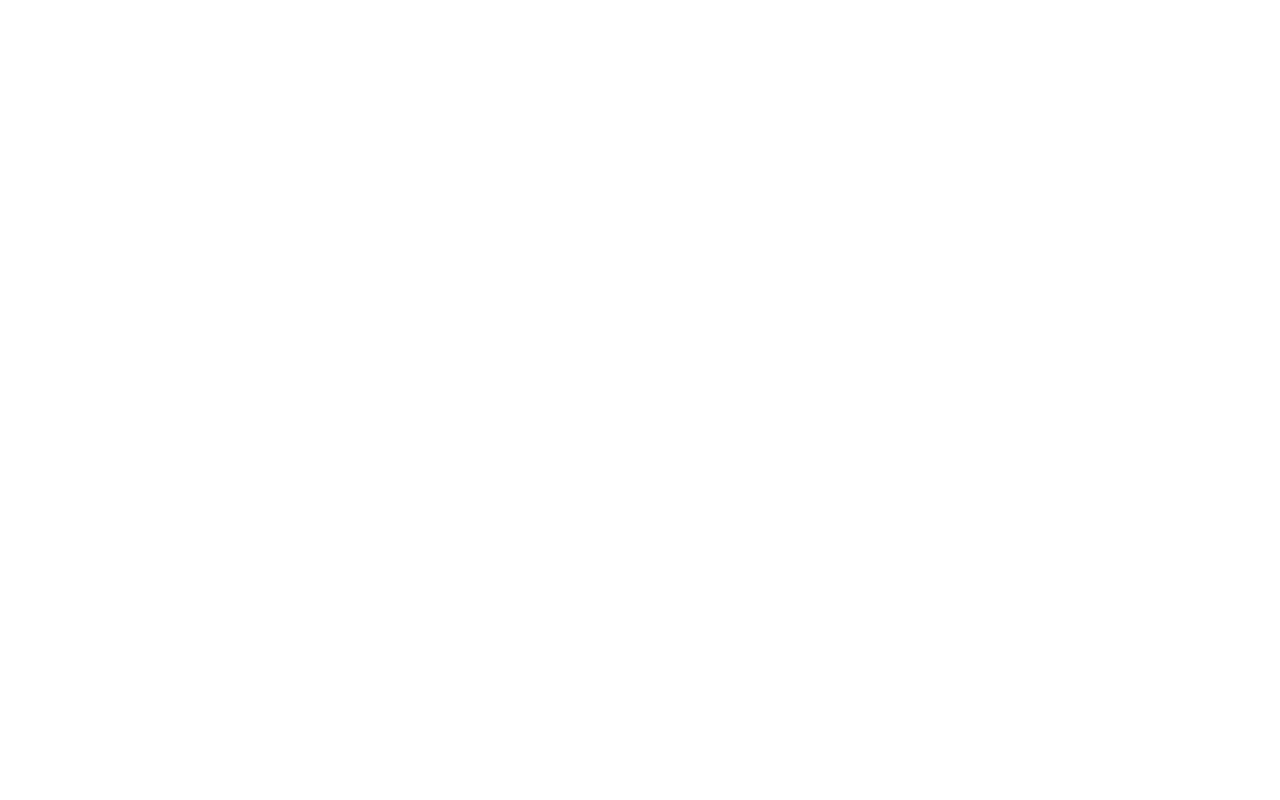
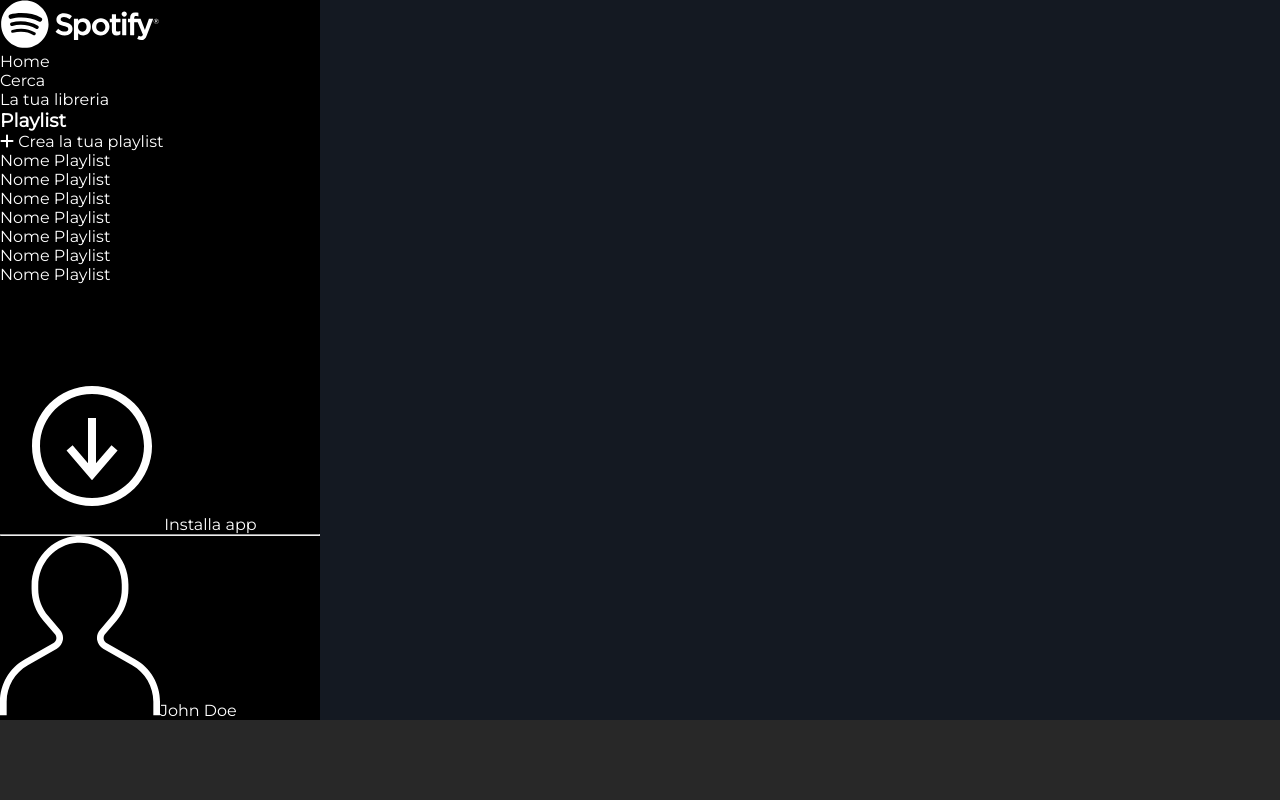
Before and after one commit to Elsti97/html-css-spotifyweb, a plain HTML site: page index.html in a window 1280 px wide. Drawn offline with Linux system fonts and the light colour scheme.

Commit message:
layout primitivo con colori e inizio sidebar

```diff
--- a/assets/css/style.css
+++ b/assets/css/style.css
@@ -0,0 +1,56 @@
+* {
+  margin: 0;
+  padding: 0;
+  box-sizing: border-box;
+  font-family: 'Montserrat', sans-serif;
+}
+
+.bg-black {
+  background-color: black;
+}
+
+.bg-purple {
+  background-color: #141922;
+}
+
+.bg-header {
+  background-color: rgba(0, 0, 0, 0.5);
+}
+
+.bg-gray {
+  background-color: #282828;
+}
+
+.c-white {
+  color: white;
+}
+
+.vh-90 {
+  height: 90vh;
+}
+
+.vh-10 {
+  height: 10vh;
+}
+
+.width-20 {
+  width: 20rem;
+}
+
+.w-metà {
+  width: 50%;
+}
+
+.overf-auto {
+  overflow: auto;
+}
+
+.flex {
+  display: flex;
+}
+
+.flex-column {
+  display: flex;
+  flex-direction: column;
+  justify-content: space-between;
+}
--- a/index.html
+++ b/index.html
@@ -6,8 +6,50 @@
   <meta name="viewport" content="width=device-width, initial-scale=1.0">
   <title>Document</title>
   <link rel="stylesheet" href="./assets/css/style.css">
+  <link rel="stylesheet" href="https://cdnjs.cloudflare.com/ajax/libs/font-awesome/6.2.0/css/all.min.css" integrity="sha512-xh6O/CkQoPOWDdYTDqeRdPCVd1SpvCA9XXcUnZS2FmJNp1coAFzvtCN9BmamE+4aHK8yyUHUSCcJHgXloTyT2A==" crossorigin="anonymous" referrerpolicy="no-referrer" />
+  <link href="https://fonts.googleapis.com/css2?family=Montserrat&display=swap" rel="stylesheet">
 </head>
+
 <body>
+
+  <main class="bg-purple overf-auto c-white flex">
+
+    <!-- SIDEBAR -->
+    <nav class="vh-90 bg-black width-20 flex-column">
+      <div class="nav-top">
+        <img src="./assets/img/logo.svg" class="w-metà">
+        <ul>
+          <li>Home</li>
+          <li>Cerca</li>
+          <li>La tua libreria</li>
+        </ul>
+
+        <h3>Playlist</h3>
+
+        <ul>
+          <li><i class="fa-solid fa-plus"></i> Crea la tua playlist</li>
+          <li>Nome Playlist</li>
+          <li>Nome Playlist</li>
+          <li>Nome Playlist</li>
+          <li>Nome Playlist</li>
+          <li>Nome Playlist</li>
+          <li>Nome Playlist</li>
+          <li>Nome Playlist</li>
+        </ul>
+      </div>
+
+      <div class="nav-bottom">
+
+        <div><img src="./assets/img/download.svg" class="w-metà"> Installa app</div>
+        <hr>
+        <div><img src="./assets/img/profile.svg" class="w-metà">John Doe</div>
+      </div>
+
+    </nav>
+
+  </main>
+
+  <footer class="vh-10 bg-gray"></footer>
 
 </body>
 </html>
```
